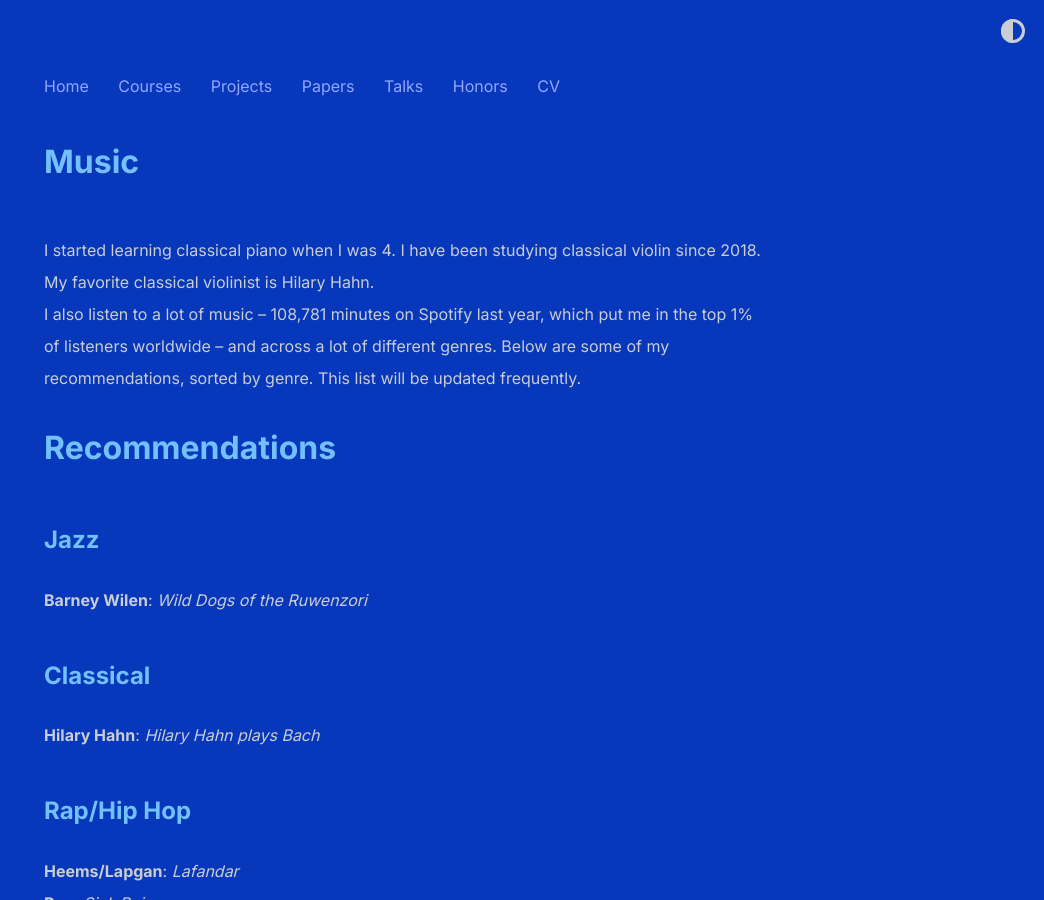
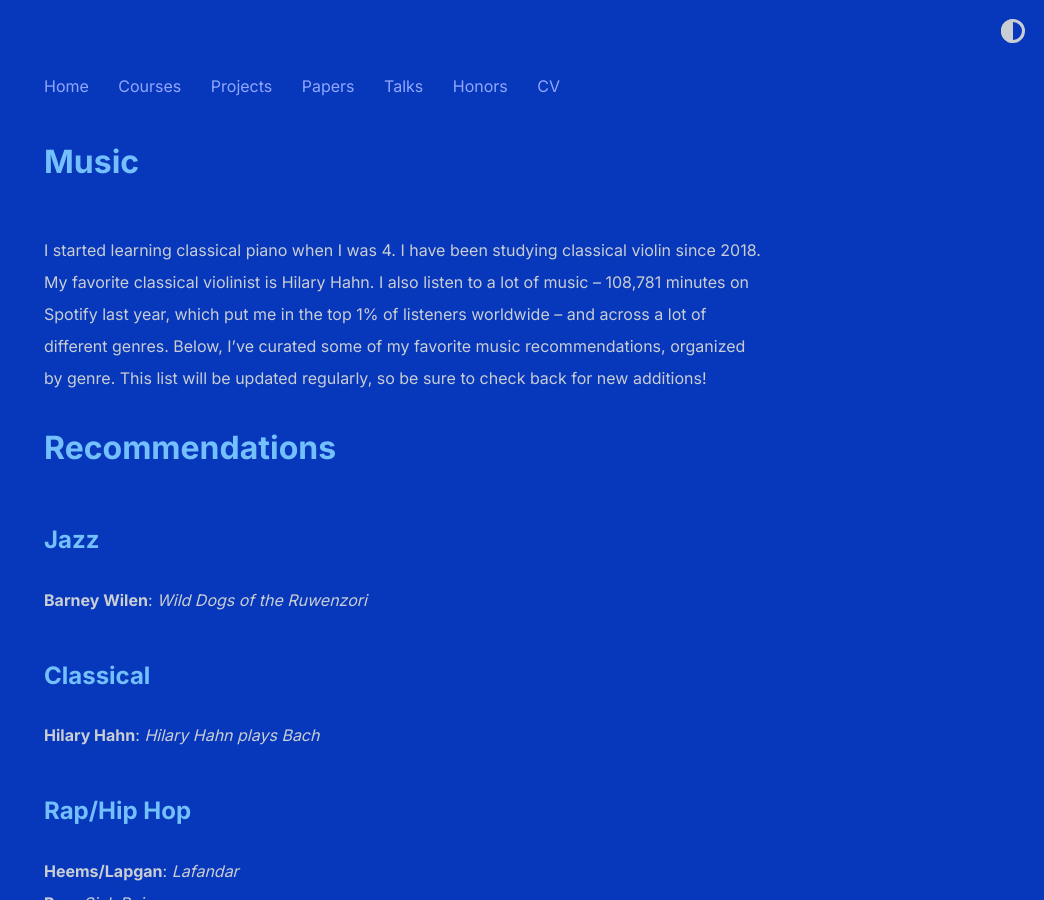
Before and after one commit to shihankanungo/shihankanungo.github.io, a Jekyll site: the page built from music.md, in a window 1280 px wide and 900 px high. Shown: the whole window, without its empty margins (236-1280 px from the left). Built offline with Jekyll 4.4.1, drawn with Linux system fonts in a browser that asks for light colours.

Commit message:
Update music.md

```diff
--- a/music.md
+++ b/music.md
@@ -4,8 +4,7 @@ title: Music
 ---
 <br>
 
-I started learning classical piano when I was 4. I have been studying classical violin since 2018. My favorite classical violinist is Hilary Hahn. <br>
-I also listen to a lot of music -- 108,781 minutes on Spotify last year, which put me in the top 1% of listeners worldwide -- and across a lot of different genres. Below are some of my recommendations, sorted by genre. This list will be updated frequently.
+I started learning classical piano when I was 4. I have been studying classical violin since 2018. My favorite classical violinist is Hilary Hahn. I also listen to a lot of music -- 108,781 minutes on Spotify last year, which put me in the top 1% of listeners worldwide -- and across a lot of different genres. Below, I’ve curated some of my favorite music recommendations, organized by genre. This list will be updated regularly, so be sure to check back for new additions!
 <br>
 
 # Recommendations
```
